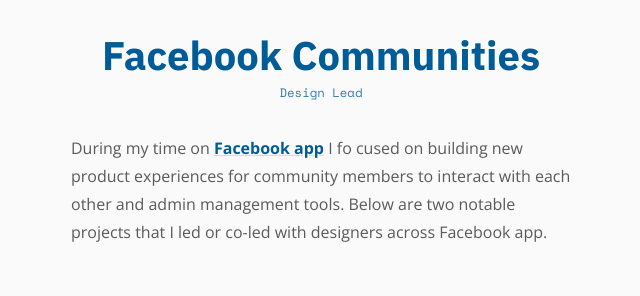
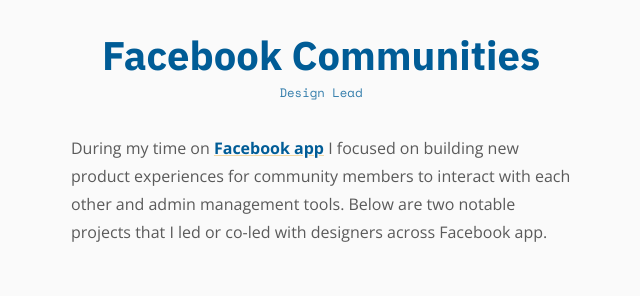
Before and after one commit to binderalex/Portfolio, a plain HTML site: page FacebookCommunities.html in a window 1280 px wide. Shown: the top 296 px of the page, 319-959 px from the left. Drawn offline with nearby package versions, Linux system fonts and the light colour scheme.

Commit message:
Update FacebookCommunities.html

```diff
--- a/FacebookCommunities.html
+++ b/FacebookCommunities.html
@@ -28,7 +28,7 @@
         <h1 style="text-align:center;"> Facebook Communities</h1>
         <h4 style="text-align:center;">Design Lead</h4>
         </br>
-        <p>During my time on <a href="https://www.facebook.com/">Facebook app</a>  I fo cused on building new product experiences for community members to interact with each other and admin management tools. Below are two notable projects that I led or co-led with designers across Facebook app.</p>
+        <p>During my time on <a href="https://www.facebook.com/">Facebook app</a>  I focused on building new product experiences for community members to interact with each other and admin management tools. Below are two notable projects that I led or co-led with designers across Facebook app.</p>
       </div>
 
       <div class="contentblock">
```
